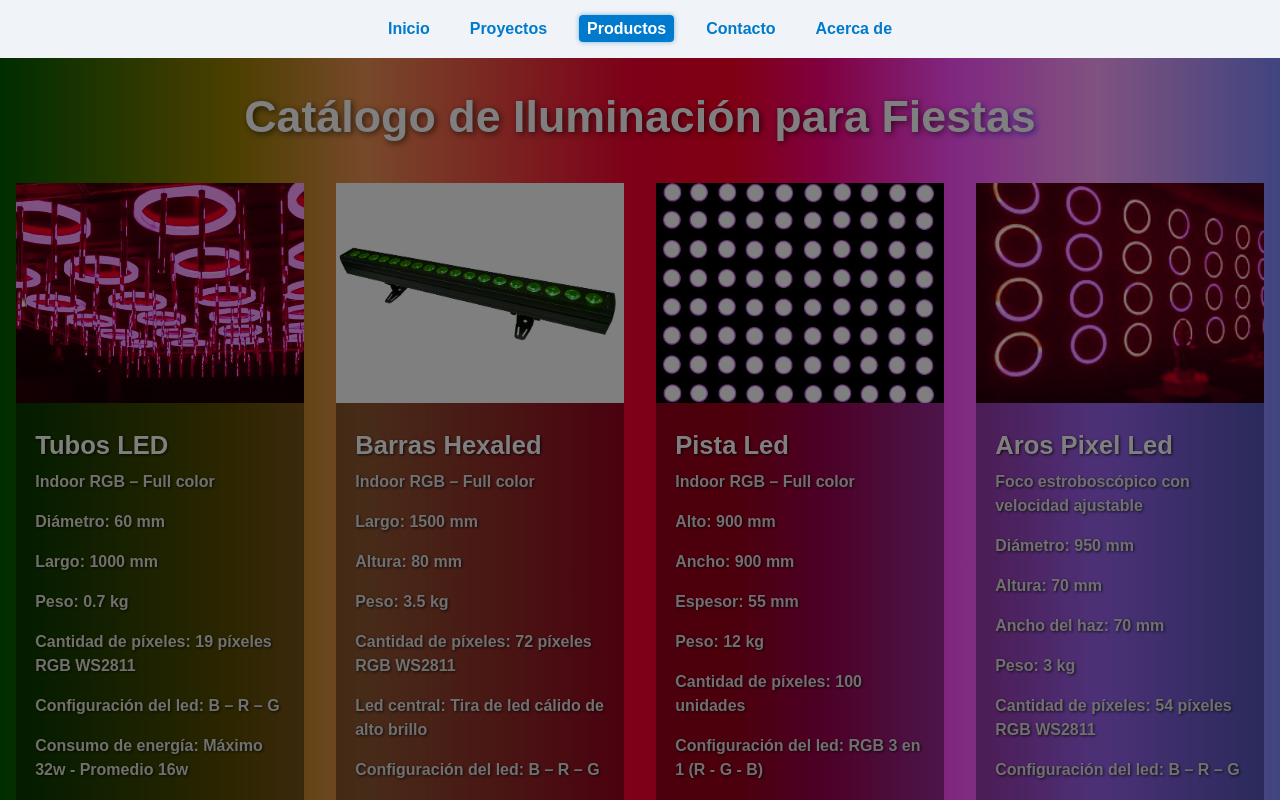
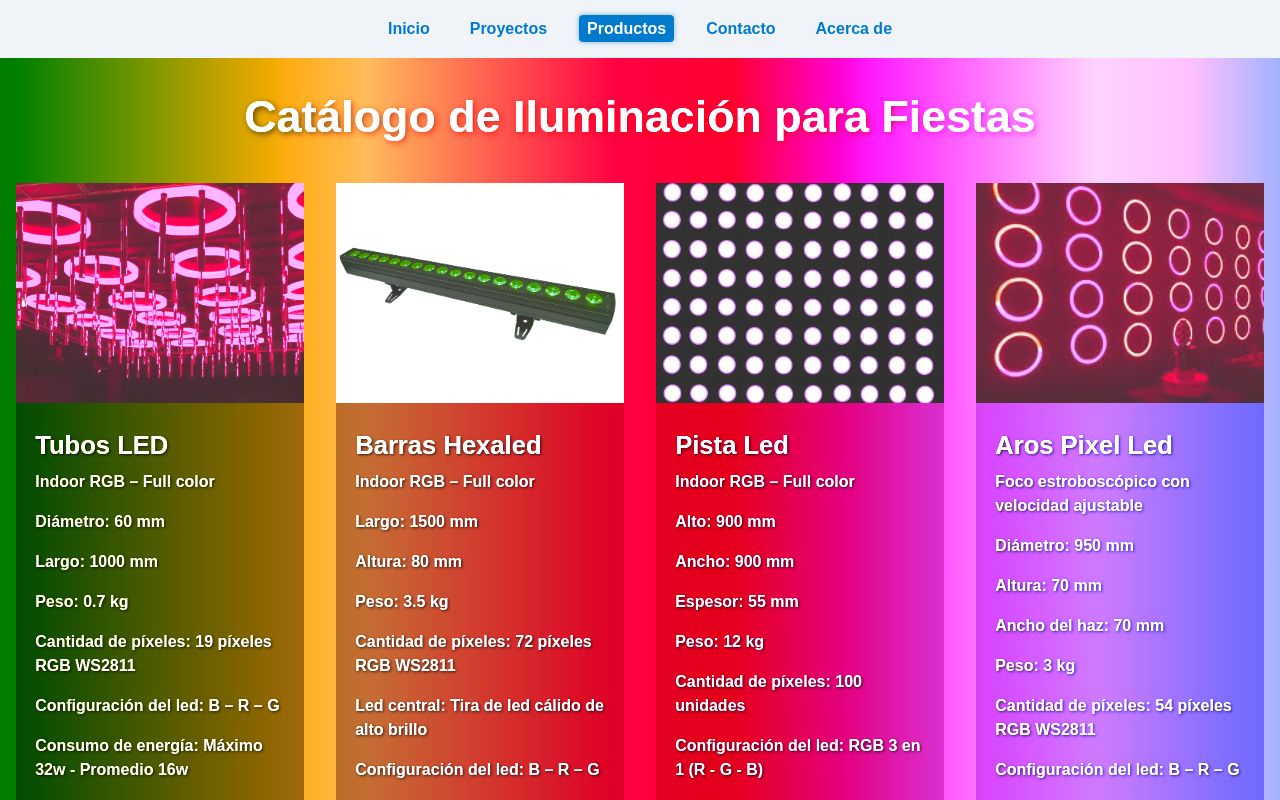
Before and after one commit to alekunkel/Pasantia-pagina-web, a Vue app: page /productos in a window 1280 px wide. Shown: the top 800 px of the page. Built offline with nearby package versions, Linux system fonts and the light colour scheme.

Commit message:
terminar el acerca de

```diff
--- a/src/router/index.js
+++ b/src/router/index.js
@@ -22,10 +22,10 @@ const router = createRouter({
     {
       path: '/about',
       name: 'about',
-      component: () => import('@/views/About.vue'),
+      component: () => import('@/views/about.vue'),
     },
     {
-      path: '/proyecto',
+      path: '/proyectos',
       name: 'proyecto',
       component: () => import('@/views/ProyectoView.vue'),
     },
--- a/src/views/ProductosView.vue
+++ b/src/views/ProductosView.vue
@@ -187,26 +187,28 @@ html, body {
 
 .catalogo-container {
   width: 100%;
-  min-height: 100vh; /* que ocupe toda la altura */
-  margin: 0; /* quitar auto-centro */
-  max-width: none; /* quitar límite de 1200px */
+  min-height: 100vh;
+  margin: 0;
+  max-width: none;
   padding: 2rem 1rem;
 
-  font-family: 'Montserrat', sans-serif; /* Nueva fuente */
+  font-family: 'Montserrat', sans-serif;
 
   /* Fondo arcoiris animado */
   background: linear-gradient(270deg, red, orange, yellow, green, cyan, blue, violet, red);
   background-size: 200% 200%;
   animation: rainbowShift 20s linear infinite;
-  filter: brightness();
+
+  /* brillo global */
+  filter: brightness(1.3) saturate(1.2);
 }
 
 @keyframes rainbowShift {
   from {
-    filter: hue-rotate(0deg) brightness(0.5); /* más oscuro */
+    filter: hue-rotate(0deg) brightness(1.3) saturate(1.2);
   }
   to {
-    filter: hue-rotate(360deg) brightness(0.5);
+    filter: hue-rotate(360deg) brightness(1.3) saturate(1.2);
   }
 }
 
@@ -239,12 +241,18 @@ html, body {
   transform: translateY(-6px) scale(1.03);
   box-shadow: 0 8px 25px rgba(0, 0, 0, 0.35);
   background: rgba(255, 255, 255, 0.12); /* más oscuro al hover también */
+
+  filter: brightness(0.8);
 }
 
 .producto-img {
   width: 100%;
-  height: 220px; /* un poco más grande */
+  height: 220px;
   object-fit: cover;
+
+  /* que las imágenes también tengan más brillo */
+  filter: brightness(0.9) contrast(0.7);
+  transition: filter 0.3s ease;
 }
 
 .producto-info {
--- a/src/views/ProyectoView.vue
+++ b/src/views/ProyectoView.vue
@@ -2,11 +2,10 @@
 </script>
 <template>
 <h1>yo hacer proyectos si</h1>
+<p>acerca de los proyectos</p>
 </template>
 <style scoped>
-h1 {
-  margin: 20px;
-  color: white;
-  text-align: center;
+h1{
+color: red
 }
 </style>
--- a/src/views/about.vue
+++ b/src/views/about.vue
@@ -5,18 +5,28 @@ defineOptions({
 </script>
 
 <template>
-  <!-- Video de fondo -->
   <div class="video-background">
+  <span class="visually-hidden">Un video de fondo animado que muestra formas abstractas moviéndose.</span>
     <video autoplay muted loop>
       <source src="/Mym_light_video.mp4" type="video/mp4" />
-
     </video>
   </div>
-  <!-- Contenido sobre el video -->
   <div class="about contenido">
   </div>
 </template>
 <style scoped>
+.visually-hidden {
+  position: absolute;
+  width: 1px;
+  height: 1px;
+  margin: -1px;
+  border: 0;
+  padding: 0;
+  white-space: nowrap;
+  clip-path: inset(100%);
+  clip: rect(0 0 0 0);
+  overflow: hidden;
+}
 /* Contenedor del contenido */
 .about {
   padding: 2rem;
--- a/vite.config.js
+++ b/vite.config.js
@@ -1,8 +1,8 @@
-import { fileURLToPath, URL } from 'node:url'
+import { fileURLToPath, URL } from 'node:url';
 
-import { defineConfig } from 'vite'
-import vue from '@vitejs/plugin-vue'
-import vueDevTools from 'vite-plugin-vue-devtools'
+import { defineConfig } from 'vite';
+import vue from '@vitejs/plugin-vue';
+import vueDevTools from 'vite-plugin-vue-devtools';
 
 // https://vite.dev/config/
 export default defineConfig({
@@ -15,11 +15,11 @@ export default defineConfig({
     alias: {
       '@': fileURLToPath(new URL('./src', import.meta.url))
     },
-      server: {
-    host: '0.0.0.0', // Escucha en todas las interfaces de red
+  },
+  server: { // <-- El objeto server va aquí, en el nivel superior
+    host: true, // Escucha en todas las interfaces de red
     hmr: {
       clientPort: 443, // Usa el puerto HTTPS estándar
     },
   },
-  },
-})
+});
```
